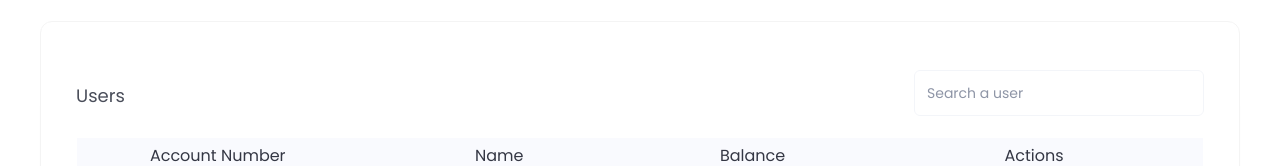
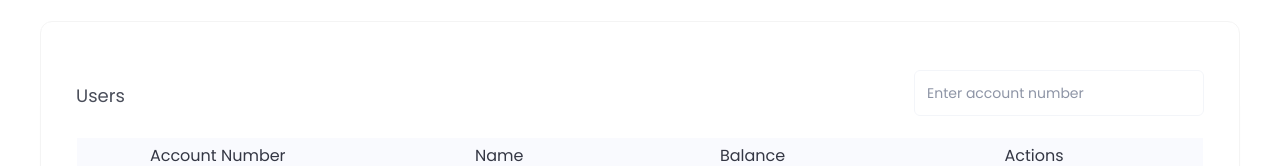
Before and after one commit to louisordonez/banking-app, a React (Create React App) app: page /Users in a window 1280 px wide. Shown: the part 189-355 px from the top of the page. Built offline with nearby package versions, Linux system fonts and the light colour scheme.

Commit message:
Update user search placeholder

```diff
--- a/src/Routes/Users.jsx
+++ b/src/Routes/Users.jsx
@@ -58,7 +58,7 @@ const Users = () => {
               <div>
                 <span>{`Users`}</span>
                 <div>
-                  <SearchInput placeholder={`Search a user`} />
+                  <SearchInput placeholder={`Enter account number`} />
                 </div>
               </div>
             </div>
```
